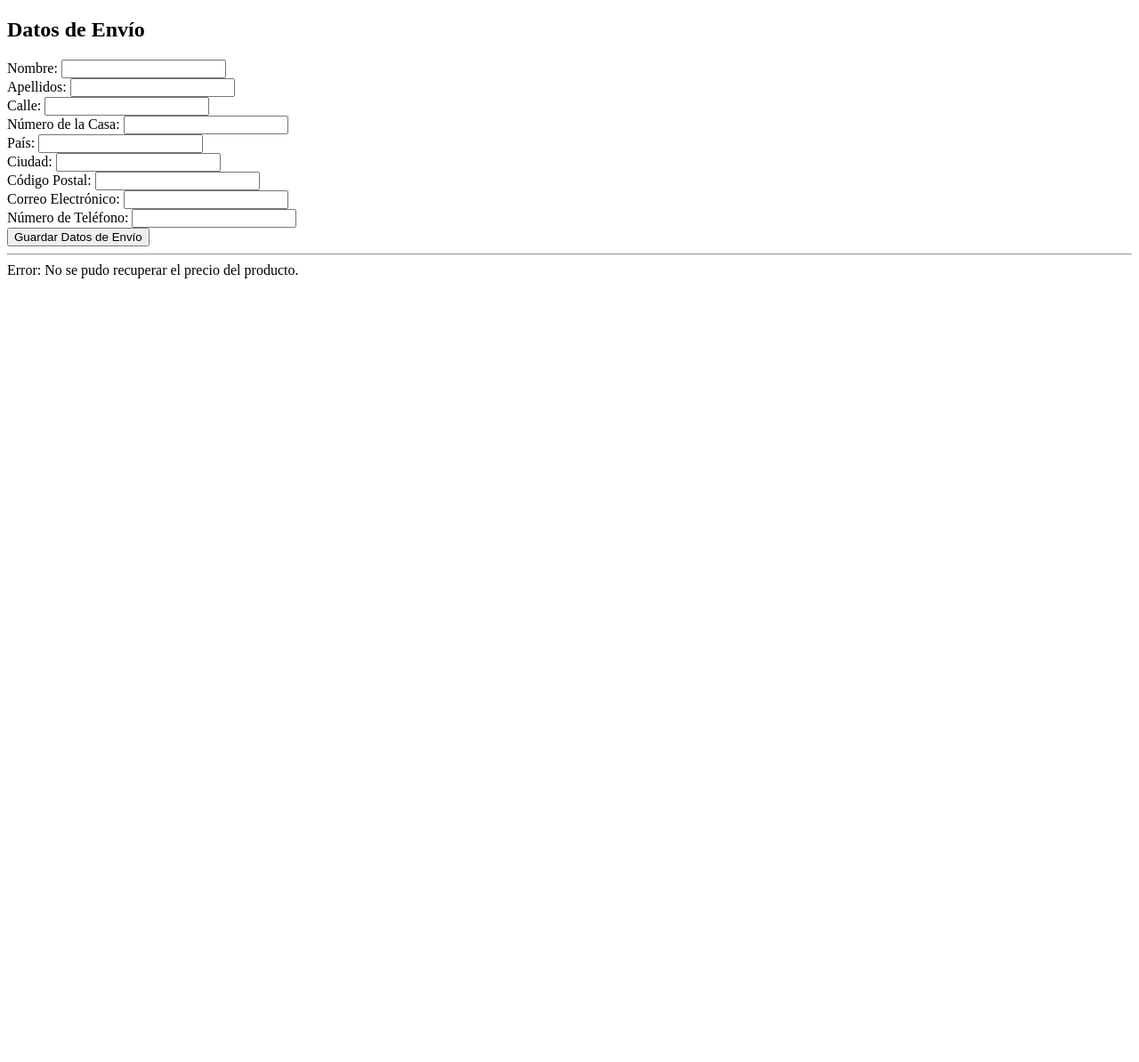
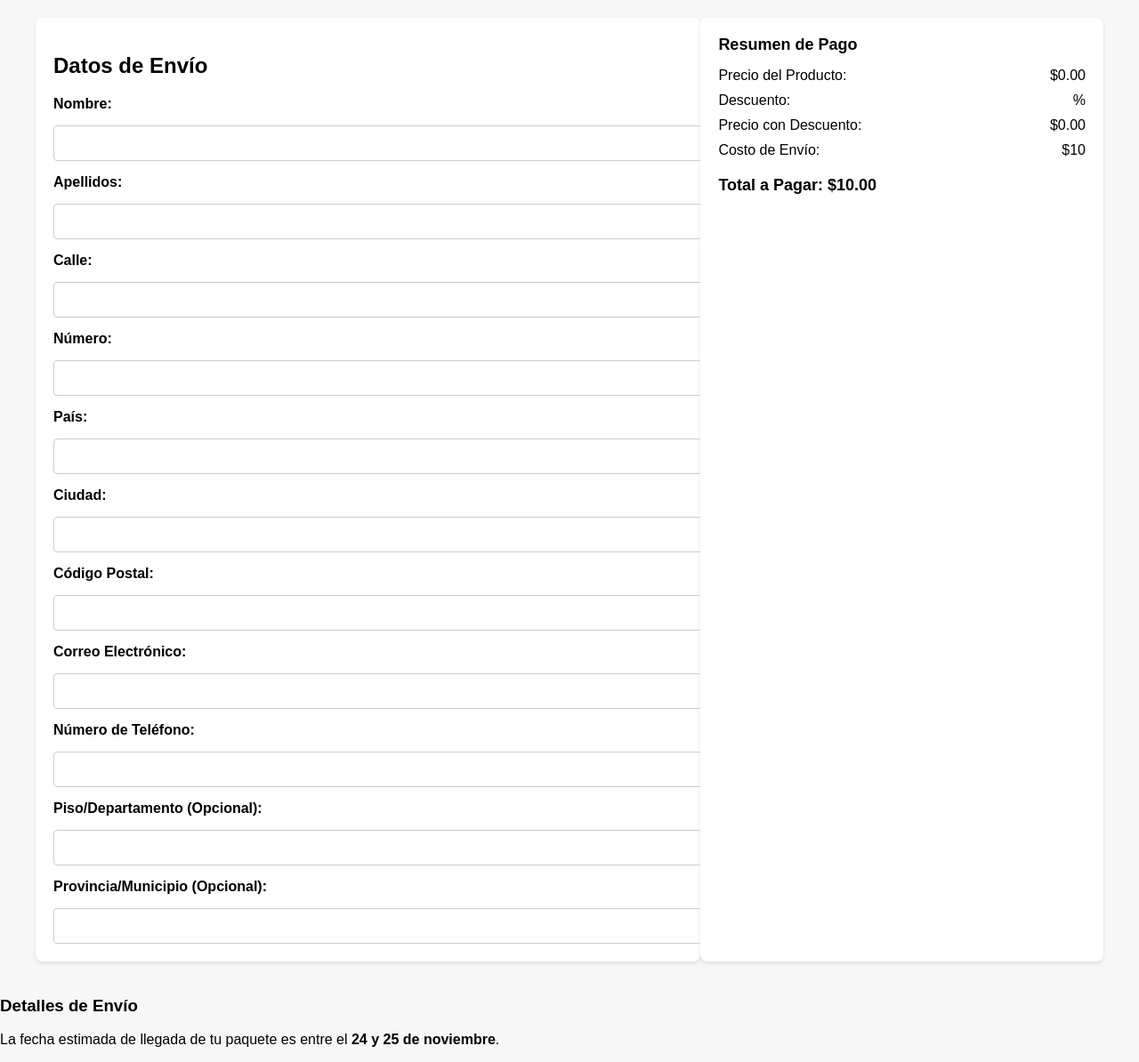
Before and after one commit to imichglez/ComercioElectronico, a PHP site: page / in a window 1280 px wide. Shown: the whole page at 89% size. Before the commit the page ends 313 px from the top, so only its background shows below. Run offline with PHP 8.4, Linux system fonts and the light colour scheme; tables that the repository leaves empty or names only in its code hold one stand-in row (values such as "Sample post"); some libraries are stand-ins or nearby versions.

Commit message:
Formulario, detalles, envío

```diff
--- a/index.php
+++ b/index.php
@@ -1,51 +1,165 @@
 <!DOCTYPE html>
-<html lang="en">
+<html lang="es">
 <head>
   <meta charset="UTF-8">
   <meta name="viewport" content="width=device-width, initial-scale=1.0">
-  <title>Document</title>
+  <title>Opciones de Envío y Pago</title>
   <script src="https://www.paypal.com/sdk/js?client-id=AR8xACZzL1pYEHoqxITx1YkVoDPQjE3GNOh6T0lV0CPNkT-YtNO6BgowOsDHKiaZqghMKk3I2ckApAdq"></script>
+  <style>
+    body {
+      font-family: Arial, sans-serif;
+      margin: 0;
+      padding: 0;
+      background-color: #f7f7f7;
+    }
+    .container {
+      display: flex;
+      justify-content: space-between;
+      padding: 20px;
+      max-width: 1200px;
+      margin: auto;
+    }
+    .form-container {
+      width: 60%;
+      background-color: white;
+      padding: 20px;
+      border-radius: 8px;
+      box-shadow: 0 2px 4px rgba(0, 0, 0, 0.1);
+    }
+    form {
+      display: flex;
+      flex-direction: column;
+      gap: 15px;
+    }
+    label {
+      font-weight: bold;
+    }
+    input {
+      width: 100%;
+      padding: 10px;
+      font-size: 16px;
+      border: 1px solid #ccc;
+      border-radius: 4px;
+    }
+    button {
+      background-color: #000;
+      color: #fff;
+      padding: 10px;
+      font-size: 16px;
+      border: none;
+      border-radius: 4px;
+      cursor: pointer;
+    }
+    button:hover {
+      background-color: #444;
+    }
+    .summary-container {
+      width: 35%;
+      background-color: white;
+      padding: 20px;
+      border-radius: 8px;
+      box-shadow: 0 2px 4px rgba(0, 0, 0, 0.1);
+    }
+    .summary-title {
+      font-size: 18px;
+      font-weight: bold;
+      margin-bottom: 15px;
+    }
+    .summary-item {
+      display: flex;
+      justify-content: space-between;
+      margin-bottom: 10px;
+    }
+    .summary-total {
+      font-size: 18px;
+      font-weight: bold;
+      margin-top: 20px;
+    }
+    #paypal-button-container {
+      margin-top: 20px;
+    }
+    /* Estilo del modal */
+    .modal {
+      display: none; /* Ocultar por defecto */
+      position: fixed;
+      z-index: 1;
+      left: 0;
+      top: 0;
+      width: 100%;
+      height: 100%;
+      background-color: rgba(0, 0, 0, 0.5);
+      justify-content: center;
+      align-items: center;
+    }
+    .modal-content {
+      background-color: white;
+      padding: 30px;
+      border-radius: 8px;
+      text-align: center;
+      width: 300px;
+    }
+    .modal button {
+      background-color: #000;
+      color: #fff;
+      padding: 10px 20px;
+      font-size: 16px;
+      border: none;
+      border-radius: 4px;
+      margin: 10px;
+      cursor: pointer;
+    }
+    .modal button:hover {
+      background-color: #444;
+    }
+  </style>
 </head>
 <body>
 
+<div class="container">
   <!-- Formulario de Envío -->
-<form action="guardar_envio.php" method="POST">
+  <div class="form-container">
     <h2>Datos de Envío</h2>
-
+    <form id="shipping-form" action="guardar_envio.php" method="POST">
       <label for="nombre">Nombre:</label>
-  <input type="text" id="nombre" name="nombre" required><br>
+      <input type="text" id="nombre" name="nombre" required>
 
       <label for="apellidos">Apellidos:</label>
-  <input type="text" id="apellidos" name="apellidos" required><br>
+      <input type="text" id="apellidos" name="apellidos" required>
 
       <label for="calle">Calle:</label>
-  <input type="text" id="calle" name="calle" required><br>
+      <input type="text" id="calle" name="calle" required>
 
-  <label for="numero">Número de la Casa:</label>
-  <input type="text" id="numero" name="numero" required><br>
+      <label for="numero">Número:</label>
+      <input type="text" id="numero" name="numero" required>
 
       <label for="pais">País:</label>
-  <input type="text" id="pais" name="pais" required><br>
+      <input type="text" id="pais" name="pais" required>
 
       <label for="ciudad">Ciudad:</label>
-  <input type="text" id="ciudad" name="ciudad" required><br>
+      <input type="text" id="ciudad" name="ciudad" required>
 
       <label for="codigo_postal">Código Postal:</label>
-  <input type="text" id="codigo_postal" name="codigo_postal" required><br>
+      <input type="text" id="codigo_postal" name="codigo_postal" required>
 
       <label for="correo">Correo Electrónico:</label>
-  <input type="email" id="correo" name="correo" required><br>
+      <input type="email" id="correo" name="correo" required>
 
       <label for="telefono">Número de Teléfono:</label>
-  <input type="tel" id="telefono" name="telefono" required><br>
+      <input type="tel" id="telefono" name="telefono" required>
 
-  <button type="submit">Guardar Datos de Envío</button>
+      <!-- Campos opcionales -->
+      <label for="piso_departamento">Piso/Departamento (Opcional):</label>
+      <input type="text" id="piso_departamento" name="piso_departamento">
+
+      <label for="provincia">Provincia/Municipio (Opcional):</label>
+      <input type="text" id="provincia" name="provincia">
+
+      <button type="submit" id="submit-button" style="display:none;">Guardar Datos de Envío</button>
     </form>
-
-
-<hr>
+  </div>
 
   <!-- Resumen de Pago -->
+  <div class="summary-container">
     <?php
     $servername = "localhost";
     $username = "root";
@@ -68,35 +182,74 @@ $stmt->fetch();
     $stmt->close();
     $conn->close();
 
-if ($precio === null) {
-    die("Error: No se pudo recuperar el precio del producto.");
-}
-
-$precio_descuento = $precio;
-if ($descuento > 0) {
     $precio_descuento = $precio - ($precio * ($descuento / 100));
-}
-
     $envio = 10;
     $precio_final = $precio_descuento + $envio;
 
     $precio_descuento = number_format($precio_descuento, 2, '.', '');
     $precio_final = number_format($precio_final, 2, '.', '');
     ?>
+    <div class="summary-title">Resumen de Pago</div>
+    <div class="summary-item">
+      <span>Precio del Producto:</span>
+      <span>$<?php echo number_format($precio, 2); ?></span>
+    </div>
+    <div class="summary-item">
+      <span>Descuento:</span>
+      <span><?php echo $descuento; ?>%</span>
+    </div>
+    <div class="summary-item">
+      <span>Precio con Descuento:</span>
+      <span>$<?php echo $precio_descuento; ?></span>
+    </div>
+    <div class="summary-item">
+      <span>Costo de Envío:</span>
+      <span>$<?php echo $envio; ?></span>
+    </div>
+    <div class="summary-total">
+      Total a Pagar: <span>$<?php echo $precio_final; ?></span>
+    </div>
+    <div id="paypal-button-container"></div>
+  </div>
+</div>
 
-<h3>Resumen de Pago</h3>
-<p>Precio del Producto: $<?php echo number_format($precio, 2); ?></p>
-<p>Descuento: <?php echo $descuento; ?>%</p>
-<p>Precio con Descuento: $<?php echo $precio_descuento; ?></p>
-<p>Costo de Envío: $<?php echo $envio; ?></p>
-<p><strong>Total a Pagar: $<?php echo $precio_final; ?></strong></p>
+<!-- Detalles de Envío -->
+<div class="shipping-details">
+  <h3>Detalles de Envío</h3>
+  <p>La fecha estimada de llegada de tu paquete es entre el <strong>24 y 25 de noviembre</strong>.</p>
+</div>
 
-<hr>
-
-<!-- Botón de Pago -->
-<div id="paypal-button-container"></div>
+<!-- Modal de Confirmación -->
+<div id="confirmation-modal" class="modal">
+  <div class="modal-content">
+    <h2>¡Compra Confirmada!</h2>
+    <p>Tu pago ha sido procesado correctamente.</p>
+    <button onclick="window.location.href='index.html'">Ir a la tienda</button>
+    <button onclick="window.location.href='detalles_envio.html'">Ver detalles de envío</button>
+  </div>
+</div>
 
 <script>
+  document.getElementById('shipping-form').addEventListener('submit', function(event) {
+    let fields = ['nombre', 'apellidos', 'calle', 'numero', 'pais', 'ciudad', 'codigo_postal', 'correo', 'telefono'];
+    let isValid = true;
+
+    fields.forEach(function(field) {
+      let input = document.getElementById(field);
+      if (!input.value) {
+        isValid = false;
+        input.style.borderColor = 'red';
+      } else {
+        input.style.borderColor = '';
+      }
+    });
+
+    if (!isValid) {
+      alert('Por favor, completa todos los campos obligatorios.');
+      event.preventDefault();
+    }
+  });
+
   paypal.Buttons({
     style: {
       color: 'blue',
@@ -113,9 +266,9 @@ $precio_final = number_format($precio_final, 2, '.', '');
       });
     },
     onApprove: function(data, actions) {
-            actions.order.capture().then(function(detalles) {
-                console.log(detalles);
-                alert("Pago realizado correctamente");
+      actions.order.capture().then(function(details) {
+        console.log(details);
+        document.getElementById('confirmation-modal').style.display = 'flex';
       });
     },
     onCancel: function(data) {
```
Also changed, not shown: guardar_envio.php (+19 -28 lines). Lines whose indentation alone changed are shown as unchanged.
